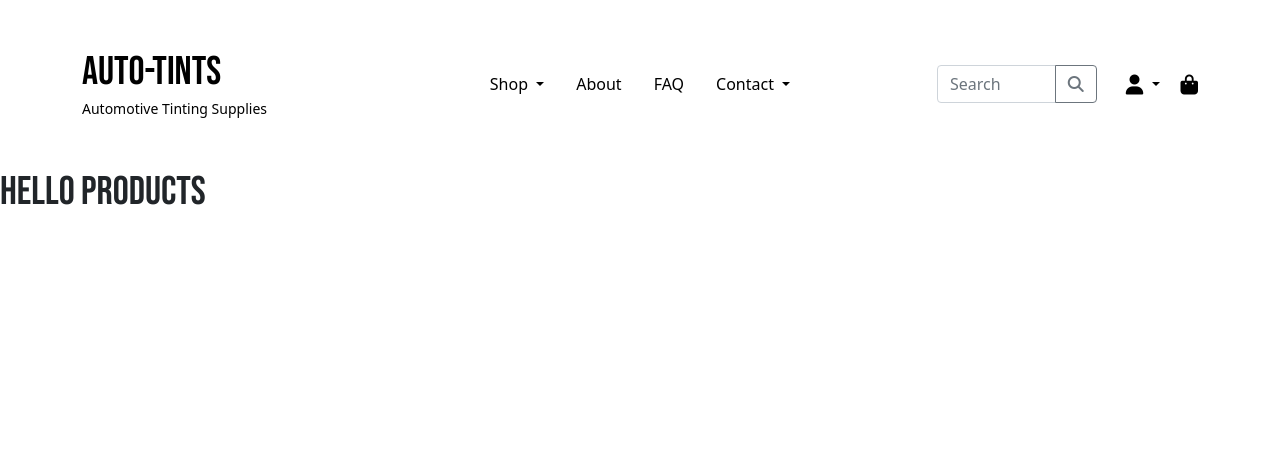
After one commit to JakubMrowicki/auto-tints, a Django app: page /products/ in a window 1280 px wide. The commit adds this page. Shown: the top 456 px of the page. Run offline with Django 3.2, Linux system fonts and the light colour scheme; some libraries are stand-ins or nearby versions.

Commit message:
route all_products view

```diff
--- a/auto_tints/urls.py
+++ b/auto_tints/urls.py
@@ -22,4 +22,5 @@ urlpatterns = [
     path('admin/', admin.site.urls),
     path('accounts/', include('allauth.urls')),
     path('', include('home.urls')),
+    path('products/', include('products.urls')),
 ] + static(settings.MEDIA_URL, document_root=settings.MEDIA_ROOT)
--- a/home/templates/home/index.html
+++ b/home/templates/home/index.html
@@ -29,9 +29,4 @@
       quality of our product and friendly customer service.</p>
   </div>
 </div>
-
-
-
-
-
 {% endblock %}
--- /dev/null
+++ b/products/templates/products/index.html
@@ -0,0 +1,6 @@
+{% extends "base.html" %}
+{% load static %}
+
+{% block content %}
+<h1>Hello Products</h1>
+{% endblock %}
--- /dev/null
+++ b/products/urls.py
@@ -0,0 +1,6 @@
+from django.urls import path
+from . import views
+
+urlpatterns = [
+    path('', views.all_products, name='all_products'),
+]
--- a/products/views.py
+++ b/products/views.py
@@ -1,3 +1,12 @@
 from django.shortcuts import render
+from .models import Product
 
 # Create your views here.
+
+def all_products(request):
+    """ Return a page which shows all products """
+    products = Product.objects.all()
+    context = {
+        'products': products,
+    }
+    return render(request, 'products/index.html', context)
```
